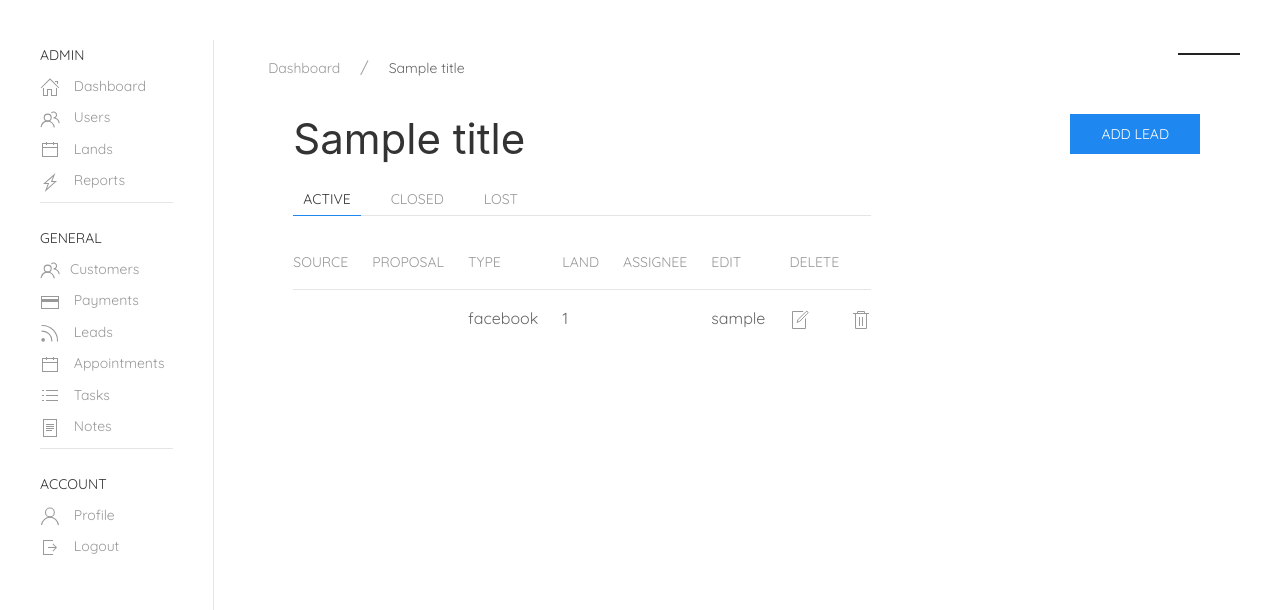
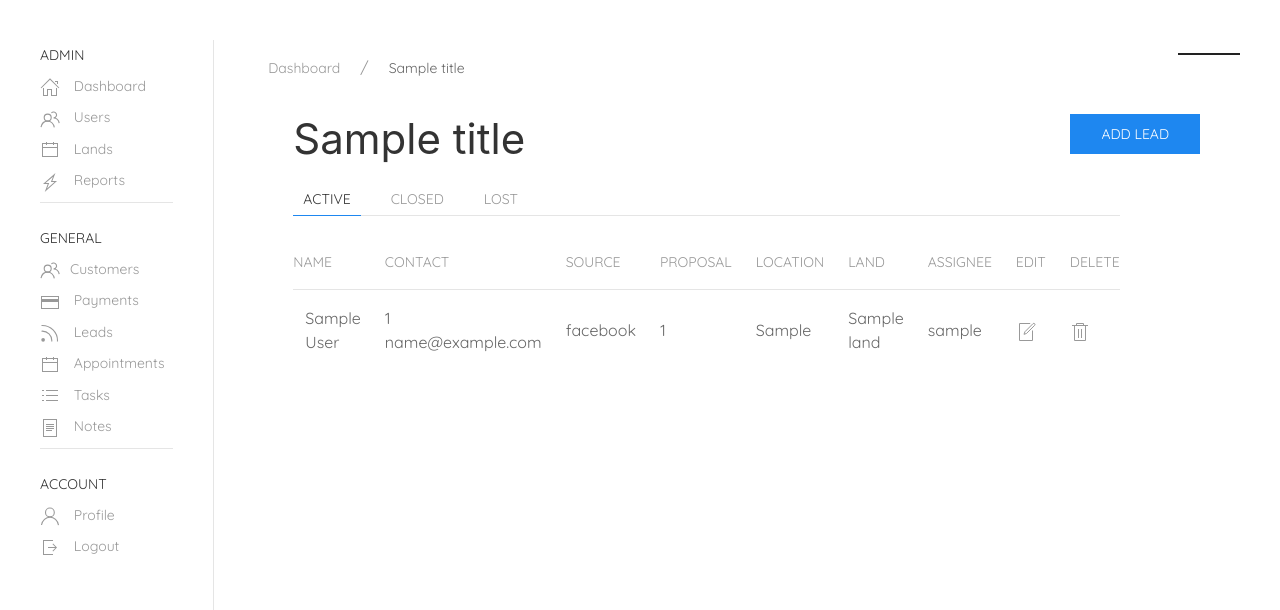
Before and after one commit to Victor-Kariuki/bushline-crm, a Flask app: template app/templates/leads/index.html.j2 in a window 1280 px wide. Shown: the top 610 px of the page. Run offline with Flask 2, Linux system fonts and the light colour scheme; tables that the repository leaves empty hold one stand-in row (values such as "Sample post"); the template is opened without the code that fills it: values that come from a table or form of the project are taken from there, most other values are stand-ins (such as "Sample title", 1, 10 or a date in 2020); parts of the project's set-up code (start-up, migrations or seed data) failed here and were passed over; some libraries are stand-ins or nearby versions.

Commit message:
fix lead module bugs WIP

```diff
--- a/app/blueprints/lead/forms.py
+++ b/app/blueprints/lead/forms.py
@@ -13,7 +13,7 @@ class LeadForm(FlaskForm):
     Handle creation & updating of leads.
     """
 
-    customer = QuerySelectField(query_factory=lambda: Customer.query.all(), get_label="name")
+    customer = QuerySelectField(query_factory=lambda: Customer.query.all(), get_label="first_name")
     proposal = StringField('Proposal')
     source = SelectField('Source', choices=[
         ('facebook', 'facebook'),
--- a/app/templates/leads/index.html.j2
+++ b/app/templates/leads/index.html.j2
@@ -33,9 +33,11 @@
                     class="uk-table uk-table-divider uk-table-middle uk-table-justify uk-table-hover uk-table-responsive">
                     <thead>
                         <tr>
+                            <th class="uk-table-shrink">Name</th>
+                            <th class="uk-table-shrink">Contact</th>
                             <th class="uk-table-shrink">Source</th>
                             <th class="uk-table-shrink">Proposal</th>
-                            <th class="uk-table-shrink">Type</th>
+                            <th class="uk-table-shrink">Location</th>
                             <th class="uk-table-shrink">Land</th>
                             <th class="uk-table-shrink">Assignee</th>
                             <th class="uk-table-shrink">Edit</th>
@@ -46,13 +48,14 @@
                         <tr>
                             <td class="uk-table-link">
                                 <a class="uk-link-reset" href="{{ url_for('lead.read_lead', id=lead.id) }}">
-                                    {{ lead.first_name }} {{ lead.last_name }}
+                                    {{ lead.customer.first_name }} {{ lead.customer.last_name }}
                                 </a>
                             </td>
-                            <td> {{ lead.email }}</br>{{ lead.phone }}</td>
+                            <td> {{ lead.customer.phone }}</br>{{ lead.customer.email }}</td>
                             <td> {{ lead.source.name }} </td>
                             <td>{{ lead.proposal }}</td>
-                            <td> {{ lead.lead_type.name }} </td>
+                            <td> {{ lead.customer.location }} </td>
+                            <td>{{ lead.land.name }}</td>
                             <td>
                                 {% for assignee in lead.assignees %}
                                 {{ assignee.username }}
```
Also changed, not shown: app/blueprints/lead/views.py (+13 -10 lines), app/templates/leads/form.html.j2 (+13 -0 lines).
